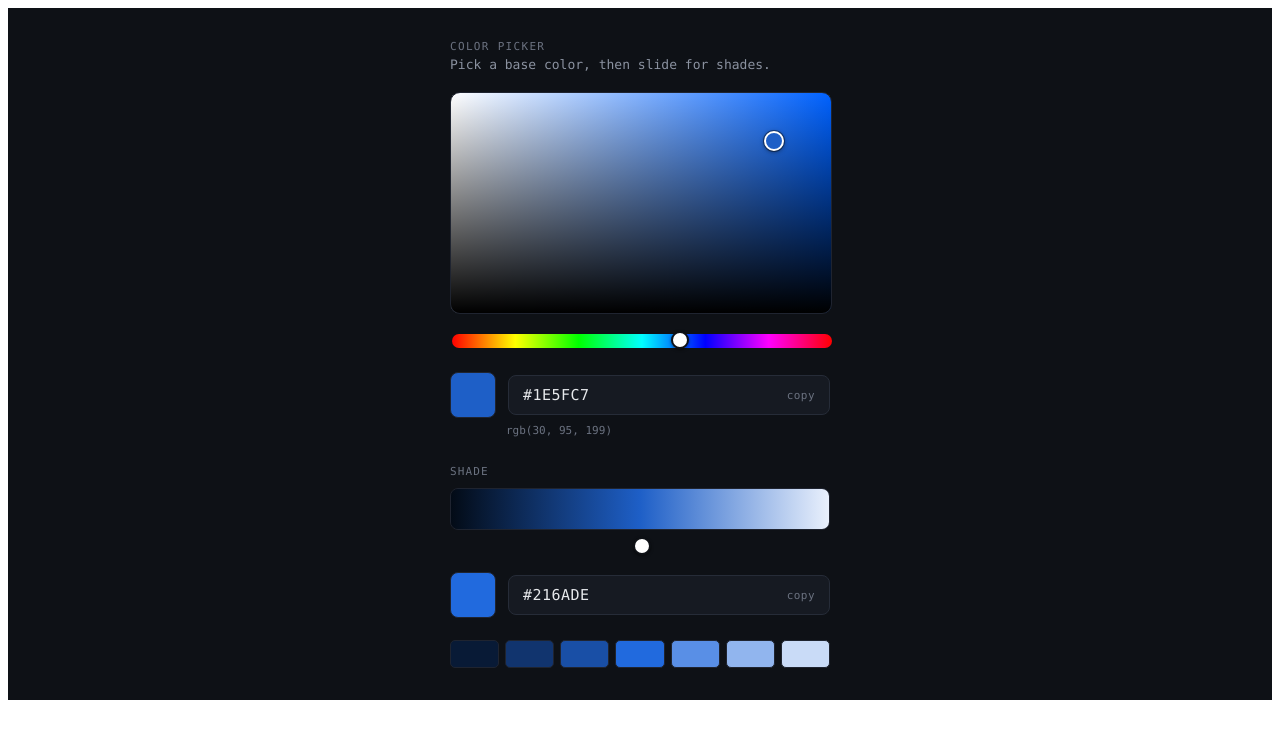
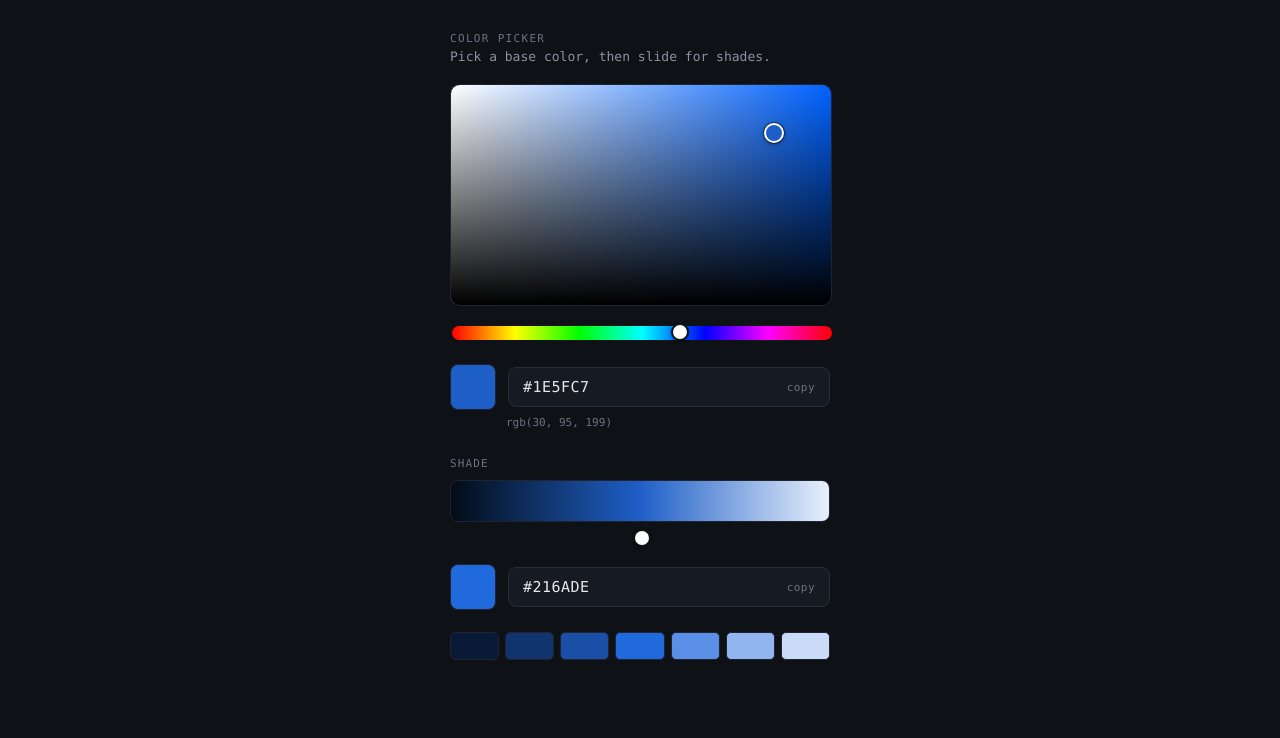
Before and after one commit to hvriza39-rgb/Tools, a Next.js app: page / in a window 1280 px wide. Shown: the top 738 px of the page. Built offline with nearby package versions, Linux system fonts and the light colour scheme.

Commit message:
Create layout.jsx

```diff
--- /dev/null
+++ b/src/app/layout.jsx
@@ -0,0 +1,12 @@
+export const metadata = {
+  title: "Tools",
+  description: "A small collection of dev utilities",
+};
+
+export default function RootLayout({ children }) {
+  return (
+    <html lang="en">
+      <body style={{ margin: 0, background: "#0E1116" }}>{children}</body>
+    </html>
+  );
+}
```
